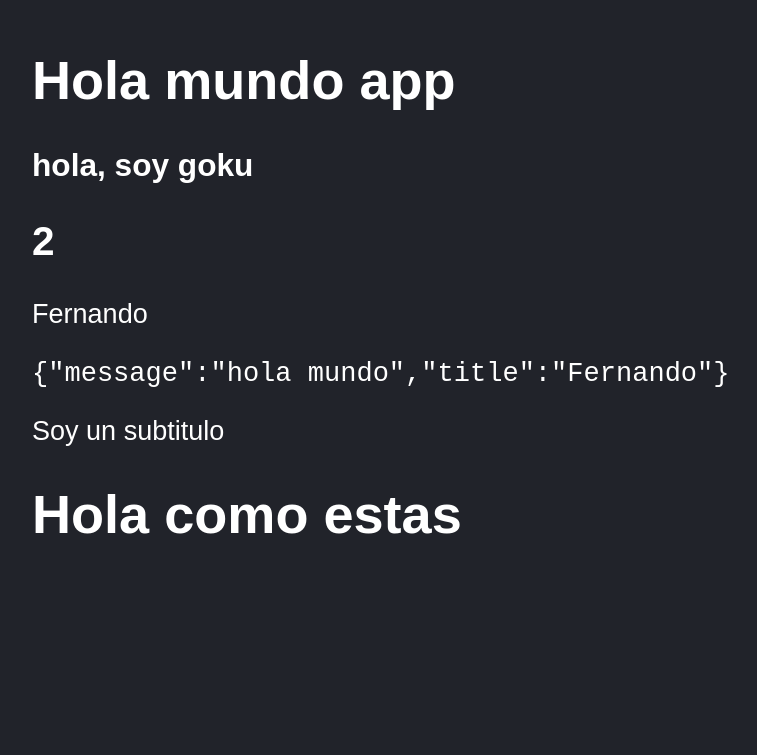
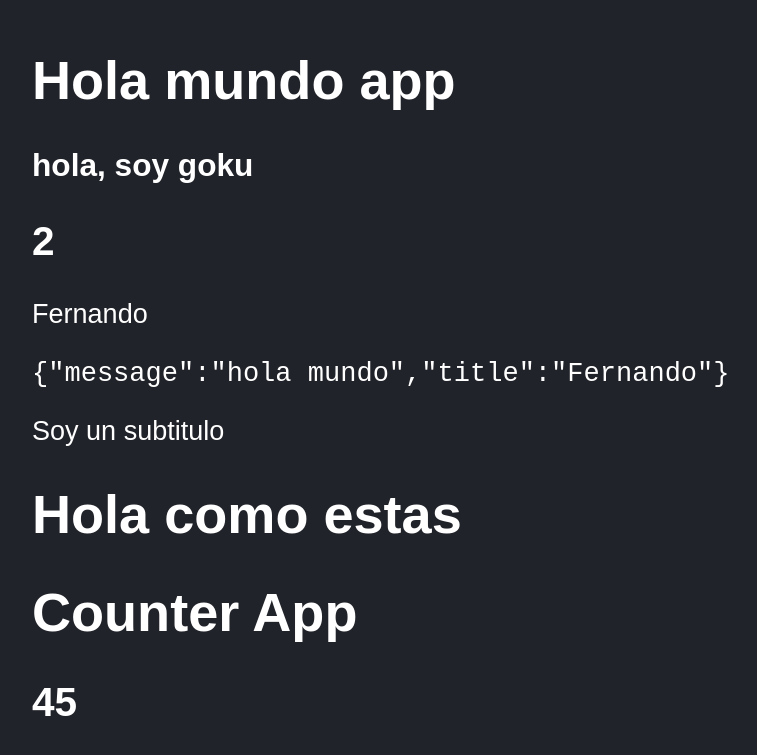
Before and after one commit to alicia-granados/MERN-EXPERIMENTS, a React (Vite) app in the folder 06-counter-react-vite/: page / in a window 1280 px wide. Shown: the part 135-890 px from the top of the page, without its empty margins (116-873 px from the left). Before the commit the page ends 864 px from the top, so only its background shows below. Built offline with nearby package versions, Linux system fonts and the light colour scheme.

Commit message:
✨ feat: componente counterapp

```diff
--- /dev/null
+++ b/06-counter-react-vite/src/CounterApp.jsx
@@ -0,0 +1,16 @@
+import PropTypes from 'prop-types';
+
+const CounterApp = ({value}) => {
+  return (
+    <>
+      <h1>Counter App</h1>
+      <h2> {value} </h2>
+    </>
+  )
+}
+
+export default CounterApp
+
+CounterApp.propTypes ={
+    value: PropTypes.number.isRequired,
+}
--- a/06-counter-react-vite/src/main.jsx
+++ b/06-counter-react-vite/src/main.jsx
@@ -2,10 +2,12 @@
 import ReactDOM from 'react-dom/client';
 import HelloWorldApp from './HelloWorldApp';
 import FirstApp from './FirstApp';
+import CounterApp from './CounterApp';
 import './styles.css'
 ReactDOM.createRoot( document.getElementById('root') ).render(
     <React.StrictMode>
         <HelloWorldApp />
         <FirstApp title='hola, soy goku' subtitle= {12} />
+        <CounterApp value={45}/>
     </React.StrictMode>
 );
```
